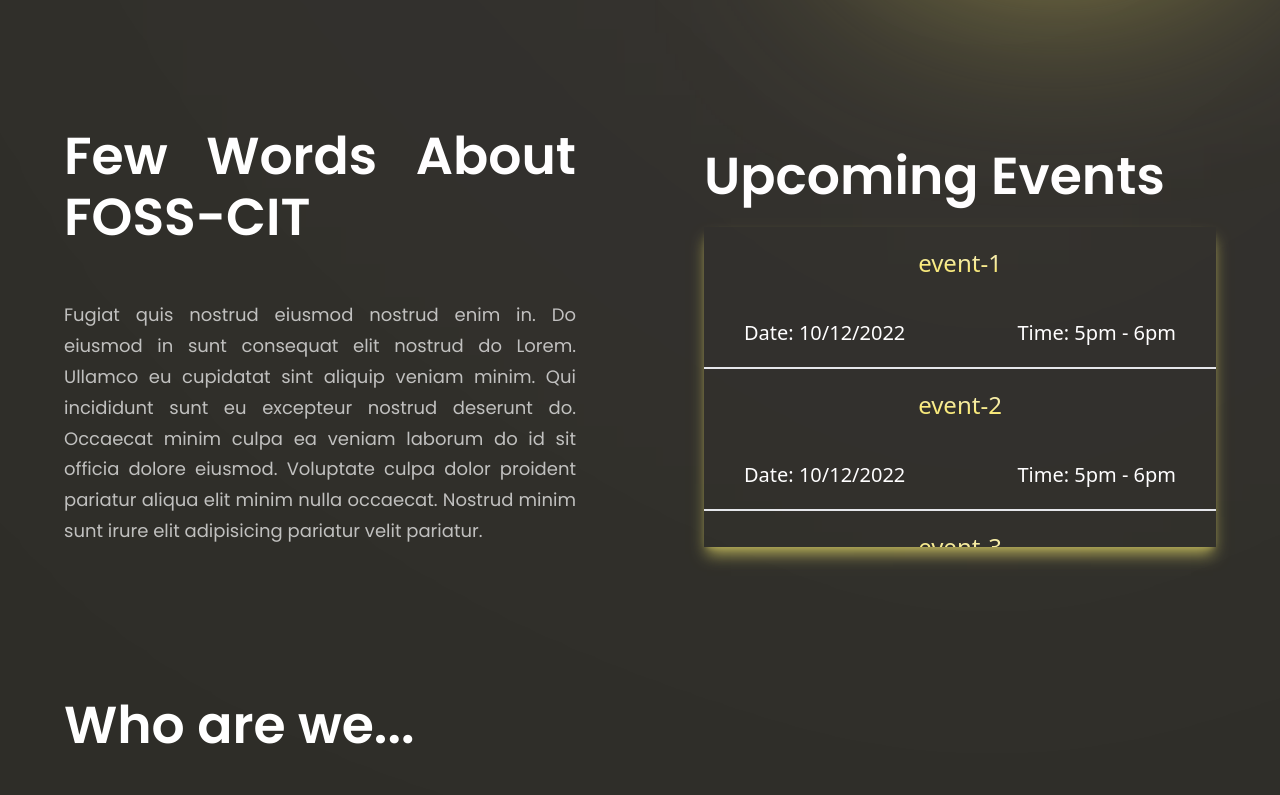
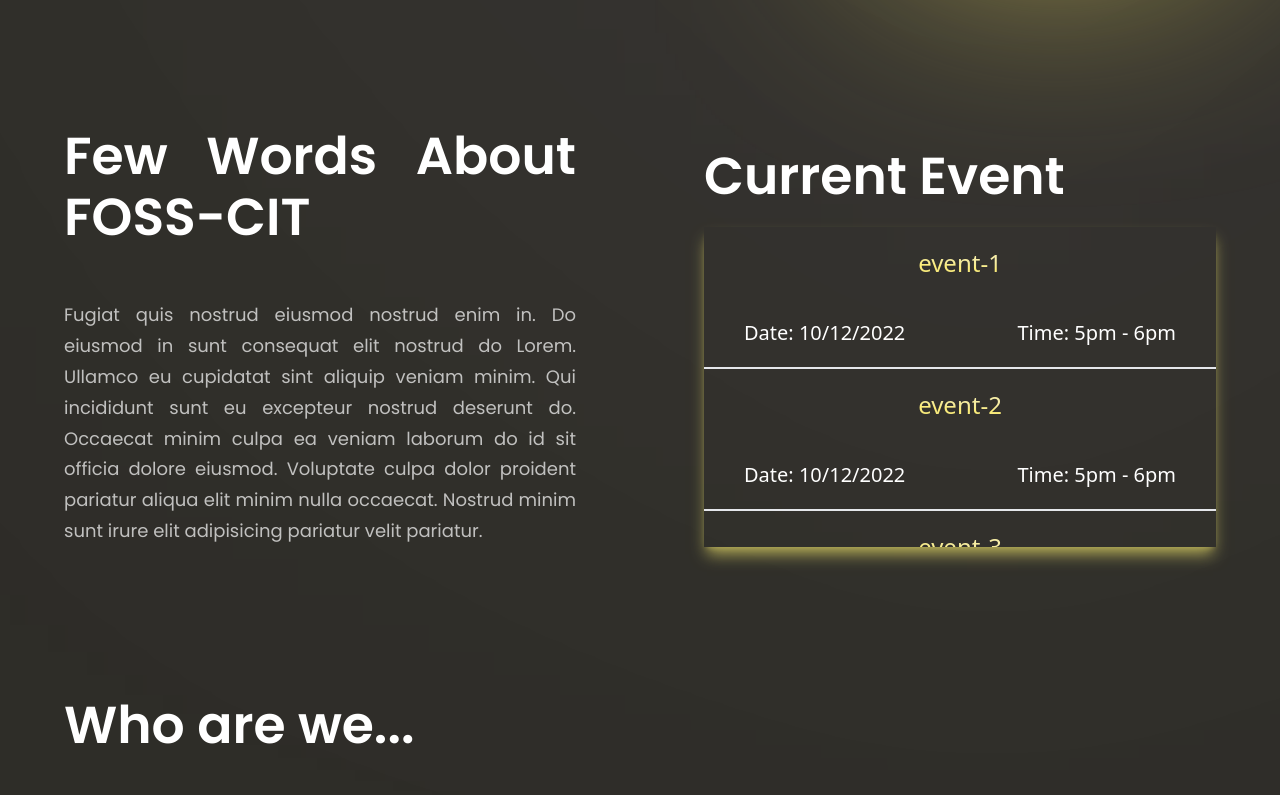
Before and after one commit to VishalDhanasekaran/foss-site-client-frontend, a React (Vite) app: page / in a window 1280 px wide. Shown: the part 765-1560 px from the top of the page. Built offline with nearby package versions, Linux system fonts and the light colour scheme.

Commit message:
graphics

```diff
--- a/package.json
+++ b/package.json
@@ -9,13 +9,16 @@
     "preview": "vite preview"
   },
   "dependencies": {
+    "@emotion/react": "^11.10.5",
+    "@emotion/styled": "^11.10.5",
     "@fortawesome/fontawesome-svg-core": "^6.2.1",
     "@fortawesome/free-regular-svg-icons": "^6.2.1",
     "@fortawesome/free-solid-svg-icons": "^6.2.1",
     "@fortawesome/react-fontawesome": "^0.2.0",
     "@hookform/resolvers": "^2.9.10",
-    "@mui/material": "^5.10.15",
+    "@mui/material": "^5.11.0",
     "@react-md/icon": "^5.1.3",
+    "aos": "^2.3.4",
     "babel-plugin-macros": "^3.1.0",
     "react": "^18.2.0",
     "react-dom": "^18.2.0",
--- a/src/App.jsx
+++ b/src/App.jsx
@@ -4,6 +4,7 @@
 import { Navbar,Footer,HomePage, AboutUs, Members, Contact, Announcement, Events } from './components';
 import { Route, Routes } from 'react-router-dom';
 import Event from './components/pages/Event';
+
 const App = () => (
   <div className='bg-header w-full overflow-hidden'>
     <div className={`${styles.paddingX} ${styles.flexCenter}`}>
--- a/src/components/pages/AboutUs.jsx
+++ b/src/components/pages/AboutUs.jsx
@@ -31,6 +31,8 @@
               Aliquip aute Lorem labore nulla tempor exercitation. Nulla incididunt amet in do voluptate sit culpa cupidatat nostrud et ad sit ex ullamco. Aliqua qui consectetur laborum sunt deserunt occaecat duis mollit non culpa. Enim magna eiusmod et aliquip anim anim minim dolore.
           </p>
       </section>
+
+      <section>Founders</section>
       <section id={'members'} className={`flex-1 ${styles.flexStart} flex-col xl:px-0 sm:px-16 px-6`}>
         <h1 className="flex-1 font-poppins font-semibold ss:text-[52px] text-[32px] text-white ss:leading-[100.8px] leading-[75px]">
           Our Members
--- a/src/components/pages/HomePage.jsx
+++ b/src/components/pages/HomePage.jsx
@@ -1,16 +1,16 @@
 import React from 'react'
 import { eventsList } from '../../constants';
 import GetStarted from '../GetStarted';
-import AnnounceCard from '../AnnounceCard';
-import {linux,left_arrow,right_arrow } from '../../assets';
+import {linux} from '../../assets';
 import styles from '../../style';
+
 
 const HomePage = () => {
 
   return (
     <div>
       <section id="home" className={`flex md:flex-row flex-col ${styles.paddingY}`}>
-        <div className={`flex-1 ${styles.flexStart} flex-col xl:px-0 sm:px-16 px-6`}>
+        <div className={`flex-1 ${styles.flexStart} flex-col xl:px-0 sm:px-16 px-6`} >
           <div className="flex flex-row justify-between items-center w-full">
             <h1 className="flex-1 font-poppins font-semibold ss:text-[72px] text-[52px] text-white ss:leading-[100.8px] leading-[75px]">
               Free and <br className="sm:block hidden" />{" "}
@@ -43,7 +43,7 @@
       </section>
 
       <section id={'upcomingevents'} className={`flex md:flex-row flex-col ${styles.paddingY}`}>
-        <div className={`flex-1 ${styles.flexStart} flex-col xl:px-0 sm:px-16 px-6`}>
+        <div className={`flex-1 ${styles.flexStart} flex-col xl:px-0 sm:px-16 px-6`} data-aos="fade-up-right" data-aos-duration='2000'>
           <h1 className="flex-1 font-poppins font-semibold ss:text-[52px] text-[32px] text-white ss:leading-[60.8px] leading-[75px] text-justify">
             Few Words About FOSS-CIT
           </h1>
@@ -52,9 +52,9 @@
                 Qui incididunt sunt eu excepteur nostrud deserunt do. Occaecat minim culpa ea veniam laborum do id sit officia dolore eiusmod. Voluptate culpa dolor proident pariatur aliqua elit minim nulla occaecat. Nostrud minim sunt irure elit adipisicing pariatur velit pariatur.
             </p>
         </div>
-        <div className={`flex-1 ${styles.flexStart} flex-col xl:px-0 sm:px-16 px-6`}>
+        <div className={`flex-1 ${styles.flexStart} flex-col xl:px-0 sm:px-16 px-6`} data-aos="fade-up-left" data-aos-duration='2000'>
           <h1 className="flex-1 font-poppins font-semibold ss:text-[52px] text-[32px] text-white ss:leading-[100.8px] leading-[75px]">
-            Upcoming Events
+            Current Event
           </h1>
 
           <div className='shadow-lg shadow-[#b0a854] w-full h-[20rem] overflow-x-hidden overflow-y-auto events-scroll'>
@@ -72,11 +72,12 @@
               </a>
             ))}
           </div>
+
         </div>
       </section>
 
       <div className={`flex flex-col ${styles.paddingY}`}>
-        <section id={'whoarewe'} className={`flex-1 ${styles.flexStart} flex-col xl:px-0 sm:px-16 px-6`}>
+        <section id={'whoarewe'} className={`flex-1 ${styles.flexStart} flex-col xl:px-0 sm:px-16 px-6`} data-aos="fade-up" data-aos-duration='2000'>
             <h1 className="flex-1 font-poppins font-semibold ss:text-[52px] text-[32px] text-white ss:leading-[100.8px] leading-[75px]">
                 Who are we...
             </h1>
@@ -86,7 +87,7 @@
                 Aliquip aute Lorem labore nulla tempor exercitation. Nulla incididunt amet in do voluptate sit culpa cupidatat nostrud et ad sit ex ullamco. Aliqua qui consectetur laborum sunt deserunt occaecat duis mollit non culpa. Enim magna eiusmod et aliquip anim anim minim dolore.
             </p>
         </section>
-        <section id={'whatwedo'} className={`flex-1 ${styles.flexStart} flex-col xl:px-0 sm:px-16 px-6`}>
+        <section id={'whatwedo'} className={`flex-1 ${styles.flexStart} flex-col xl:px-0 sm:px-16 px-6`} data-aos="fade-up" data-aos-duration='2000'>
             <h1 className="flex-1 font-poppins font-semibold ss:text-[52px] text-[32px] text-white ss:leading-[100.8px] leading-[75px]">
                 what we do...
             </h1>
@@ -96,7 +97,7 @@
                 Aliquip aute Lorem labore nulla tempor exercitation. Nulla incididunt amet in do voluptate sit culpa cupidatat nostrud et ad sit ex ullamco. Aliqua qui consectetur laborum sunt deserunt occaecat duis mollit non culpa. Enim magna eiusmod et aliquip anim anim minim dolore.
             </p>
         </section>
-        <section id={'achievements'} className={`flex-1 ${styles.flexStart} flex-col xl:px-0 sm:px-16 px-6`}>
+        <section id={'achievements'} className={`flex-1 ${styles.flexStart} flex-col xl:px-0 sm:px-16 px-6`} data-aos="fade-up" data-aos-duration='2000'>
             <h1 className="flex-1 font-poppins font-semibold ss:text-[52px] text-[32px] text-white ss:leading-[100.8px] leading-[75px]">
                 what we have achieved...
             </h1>
@@ -106,7 +107,7 @@
                 Aliquip aute Lorem labore nulla tempor exercitation. Nulla incididunt amet in do voluptate sit culpa cupidatat nostrud et ad sit ex ullamco. Aliqua qui consectetur laborum sunt deserunt occaecat duis mollit non culpa. Enim magna eiusmod et aliquip anim anim minim dolore.
             </p>
         </section>
-        <section id={'alumni'} className={`flex-1 ${styles.flexStart} flex-col xl:px-0 sm:px-16 px-6`}>
+        <section id={'alumni'} className={`flex-1 ${styles.flexStart} flex-col xl:px-0 sm:px-16 px-6`} data-aos="fade-up" data-aos-duration='2000'>
             <h1 className="flex-1 font-poppins font-semibold ss:text-[52px] text-[32px] text-white ss:leading-[100.8px] leading-[75px]">
                 Our alumni are at...
             </h1>
--- a/src/main.jsx
+++ b/src/main.jsx
@@ -5,6 +5,8 @@
 import {useEffect, useState} from 'react';
 import RingLoader from "react-spinners/RingLoader";
 import { BrowserRouter } from 'react-router-dom';
+import AOS from 'aos';
+import 'aos/dist/aos.css';
 
 const Loader=() =>{
   const [loading,setLoading]=useState(false);
@@ -13,7 +15,9 @@
       setTimeout(()=>{
           setLoading(false)
       },1500);
-  },[])
+  },[]);
+
+  AOS.init();
 
 return(
   <div className='flex'>
```
Also changed, not shown: 1 other file (tests, documents, lock files or other folders).
